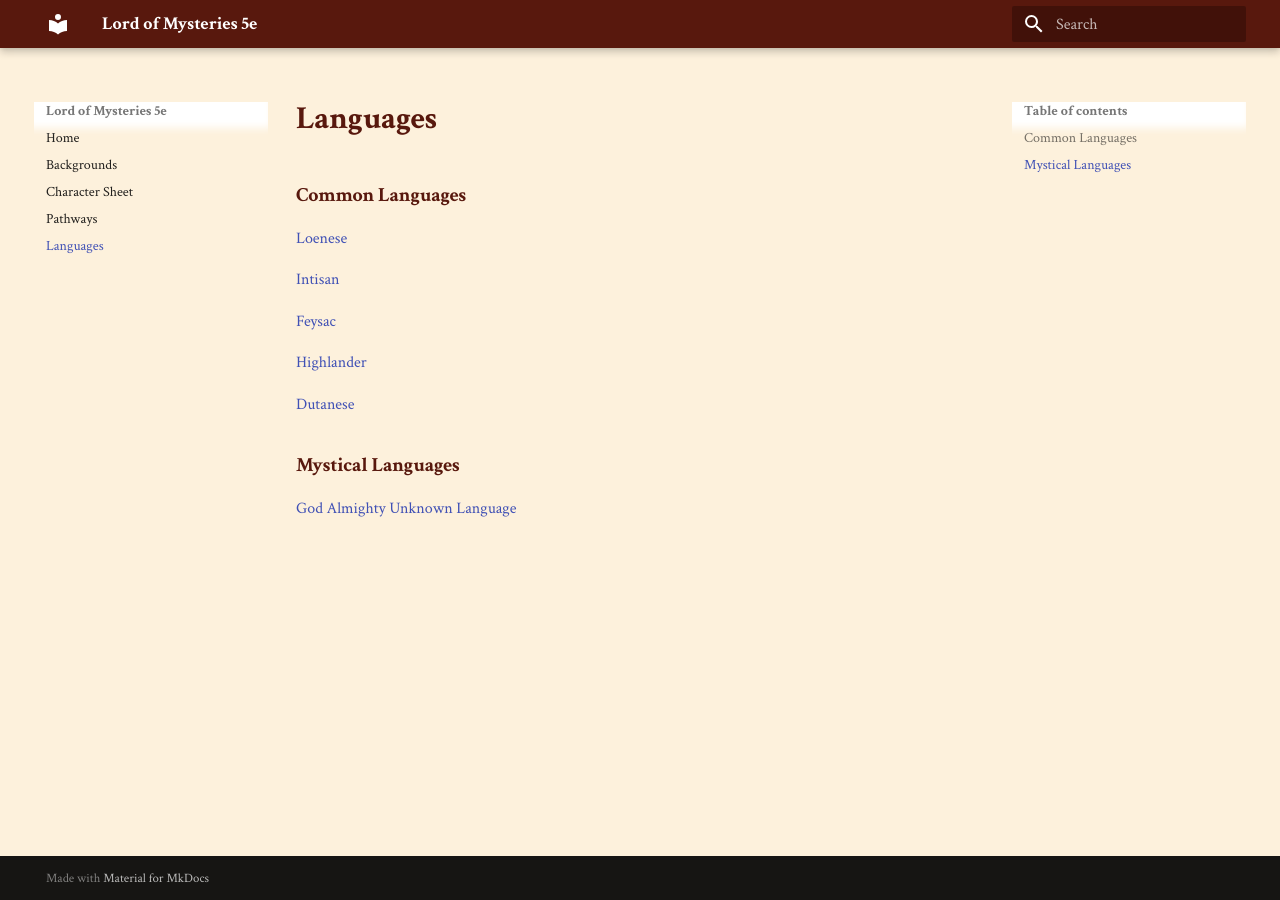
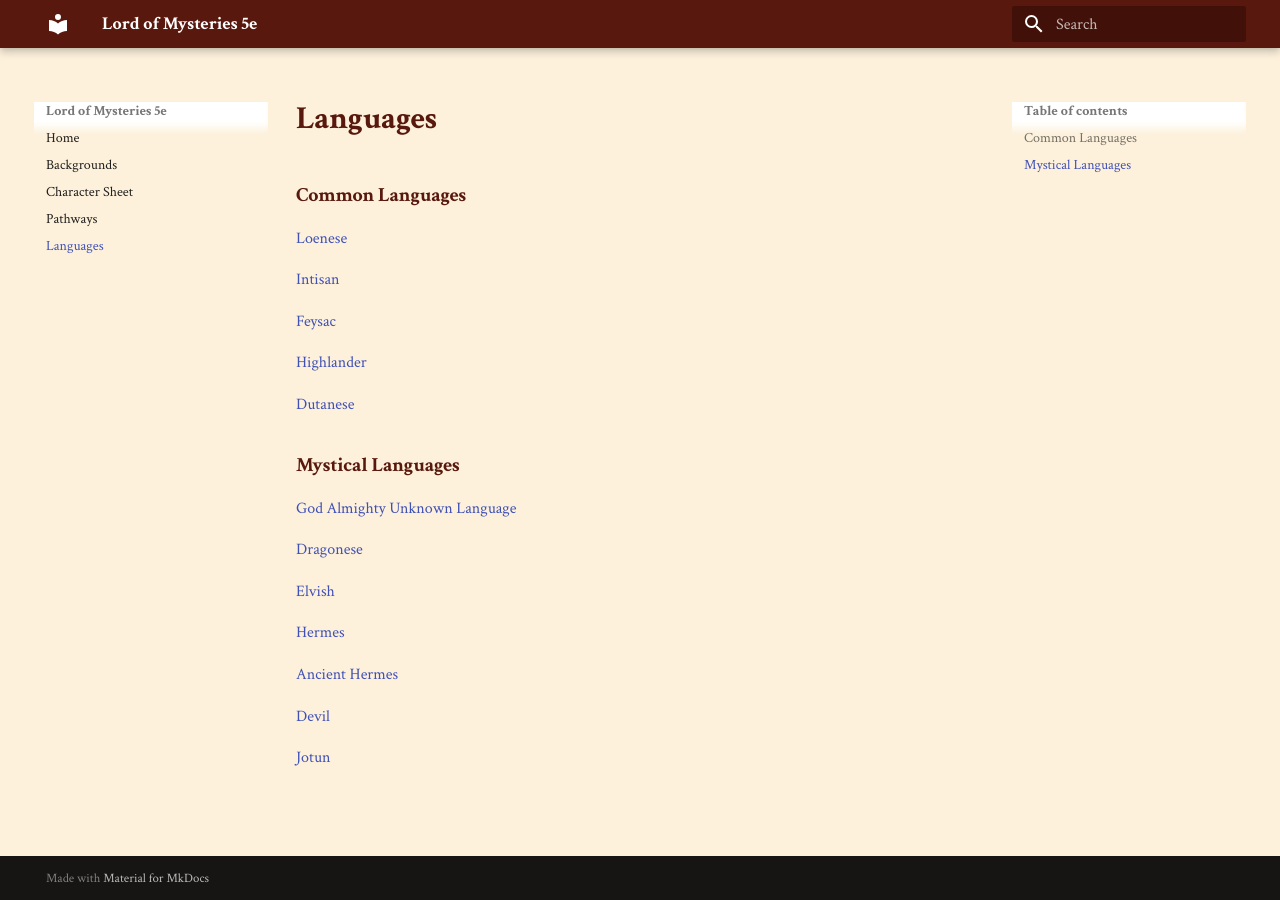
Before and after one commit to TwilightHermit/lotm-wiki, an MkDocs documentation site: the page built from docs/languages.md, in a window 1280 px wide. Built offline with MkDocs 1.6.1 and Material for MkDocs 9.7.7, drawn with Linux system fonts in a browser that asks for light colours.

Commit message:
Add mystical languages to documentation

```diff
--- a/docs/languages.md
+++ b/docs/languages.md
@@ -16,3 +16,15 @@
 ### Mystical Languages
 
 [God Almighty Unknown Language](languages/God_Almighty_Unknown_Language.md)
+
+[Dragonese](languages/Dragonese.md)
+
+[Elvish](languages/Elvish.md)
+
+[Hermes](languages/Hermes.md)
+
+[Ancient Hermes](languages/Ancient_Hermes.md)
+
+[Devil](languages/Devil.md)
+
+[Jotun](languages/Jotun.md)
```
